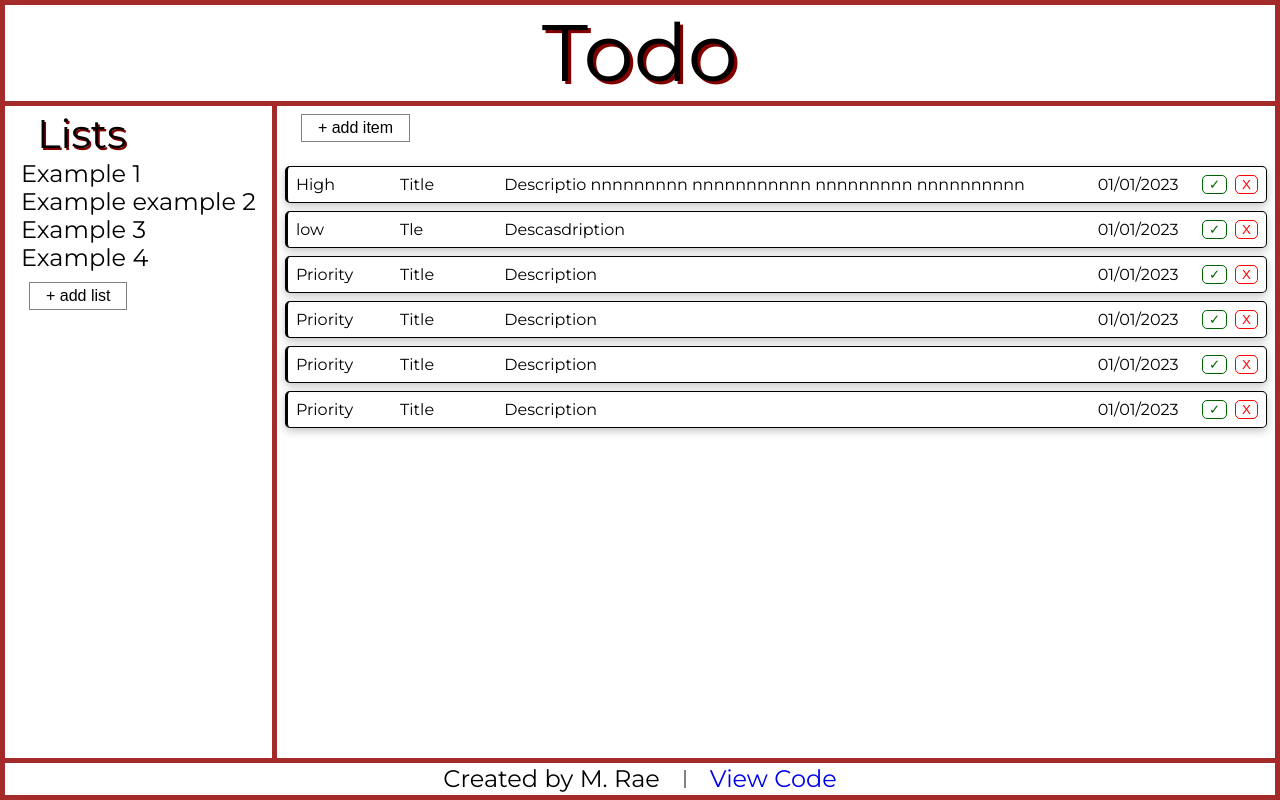
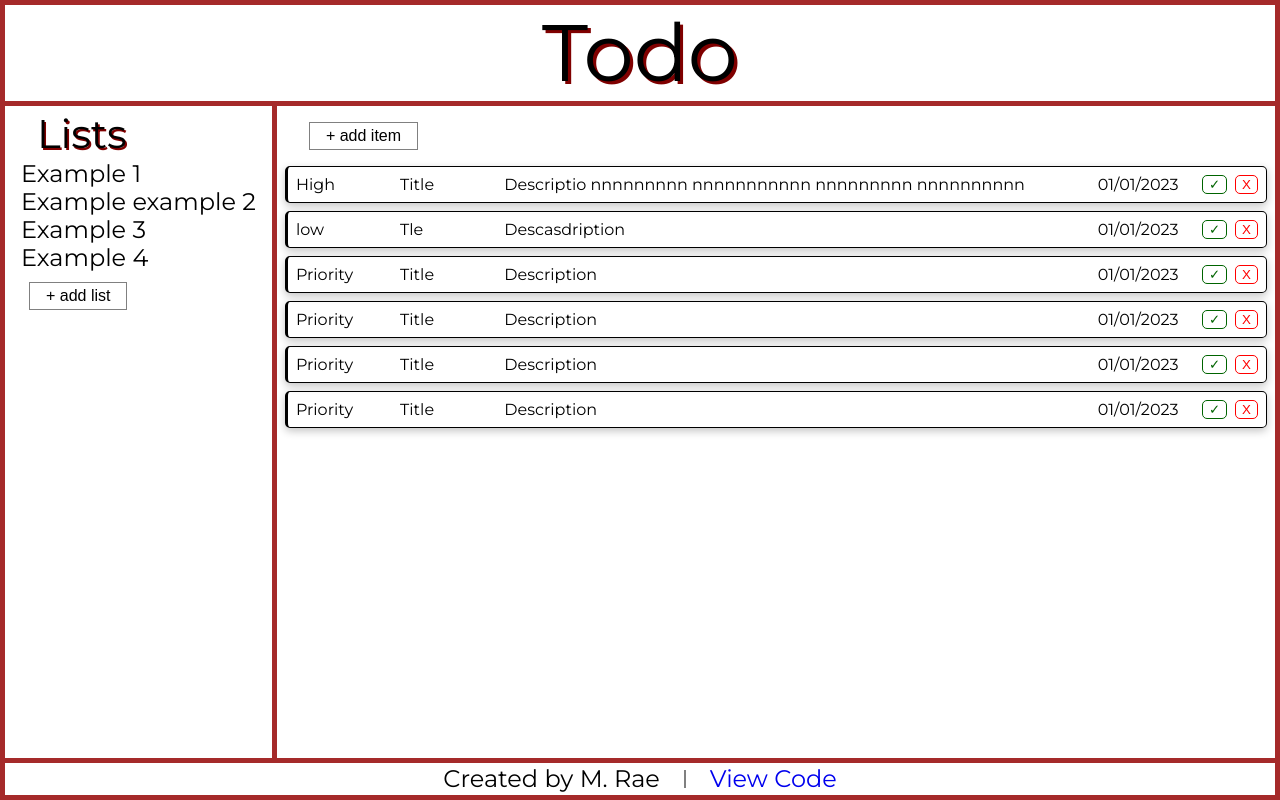
Before and after one commit to mattyjrae123/todo-list, a website built with webpack: page src/index.html in a window 1280 px wide. Built offline with nearby package versions, Linux system fonts and the light colour scheme.

Commit message:
Remove redundant grid row

```diff
--- a/src/index.html
+++ b/src/index.html
@@ -19,10 +19,8 @@
     <h3>Example 4</h3>
     <button id="list-add-btn">+ add list</button>
   </div>
-  <div id="li-add-wrapper">
+  <div id="main-content">
     <button id="li-add-btn">+ add item</button>
-  </div>
-  <div id="main-content">
     <ul id="todo-list">
       <li class="todo-li">
         <div class="li-priority">High</div>
--- a/src/styles/style.css
+++ b/src/styles/style.css
@@ -34,7 +34,7 @@ body {
 
   display: grid;
   grid-template-columns: minmax(20%, max-content) 1fr;
-  grid-template-rows: min-content min-content 1fr min-content;
+  grid-template-rows: min-content 1fr min-content;
   gap: 5px;
   padding: 5px;
 
@@ -48,7 +48,7 @@ header {
 
 #sidebar {
   grid-column: 1 / 2;
-  grid-row: 2 / 4;
+  grid-row: 2 / 3;
 }
 
 #list-add-btn, #li-add-btn {
@@ -66,12 +66,6 @@ header {
 #list-add-btn:active, #li-add-btn:active {
   color: white;
   background-color: black;
-}
-
-#li-add-wrapper {
-  grid-column: 2 / 3;
-  grid-row: 2 / 3;
-  margin-bottom: -5px; /* remove bottom 'border' created by grid gap */
 }
 
 #todo-list {
@@ -136,7 +130,7 @@ header {
 #main-content {
   padding: 0.5rem;
   grid-column: 2 / 3;
-  grid-row: 3 / 4;
+  grid-row: 2 / 3;
 
   overflow-x: hidden;
   overflow-y: scroll;
@@ -144,7 +138,7 @@ header {
 
 footer {
   grid-column: 1 / 3;
-  grid-row: 4 / 5;
+  grid-row: 3 / 4;
 
   display: flex;
   justify-content: center;
```
